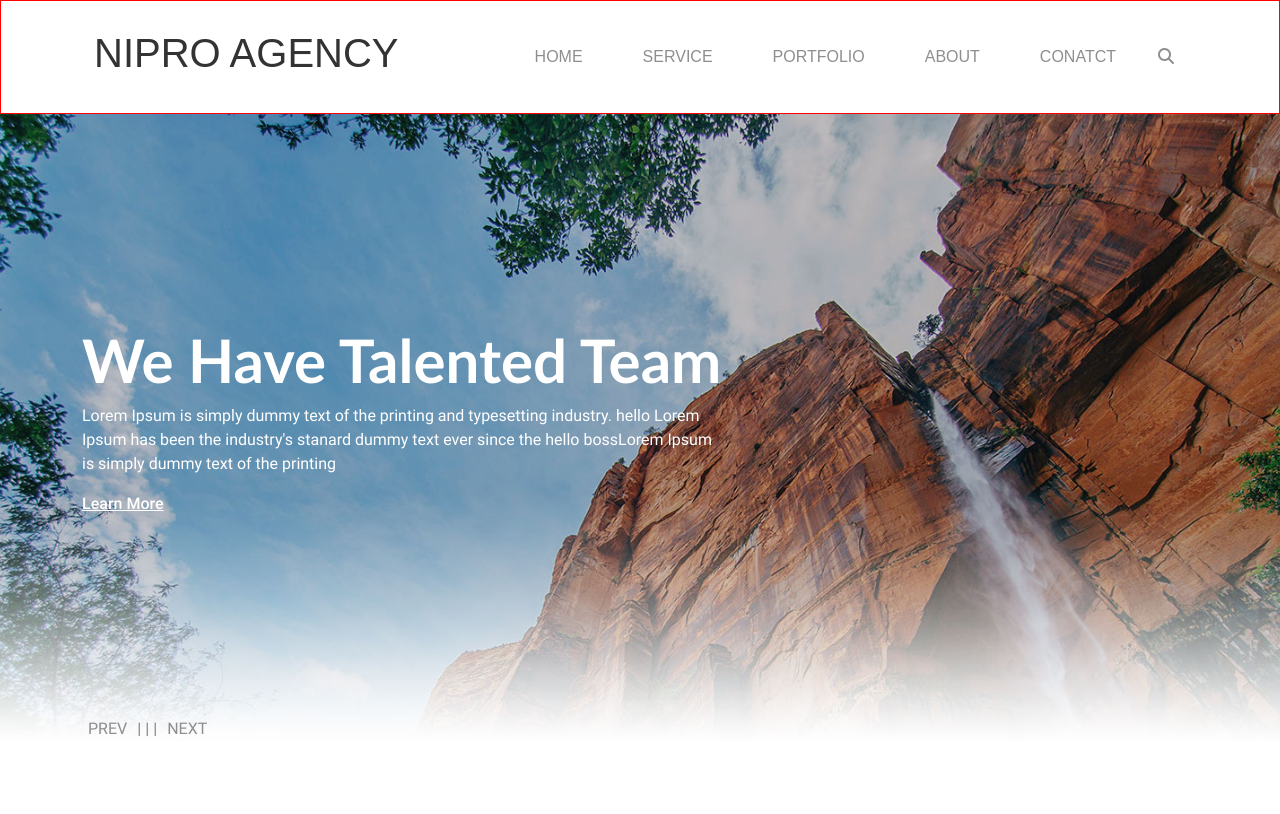
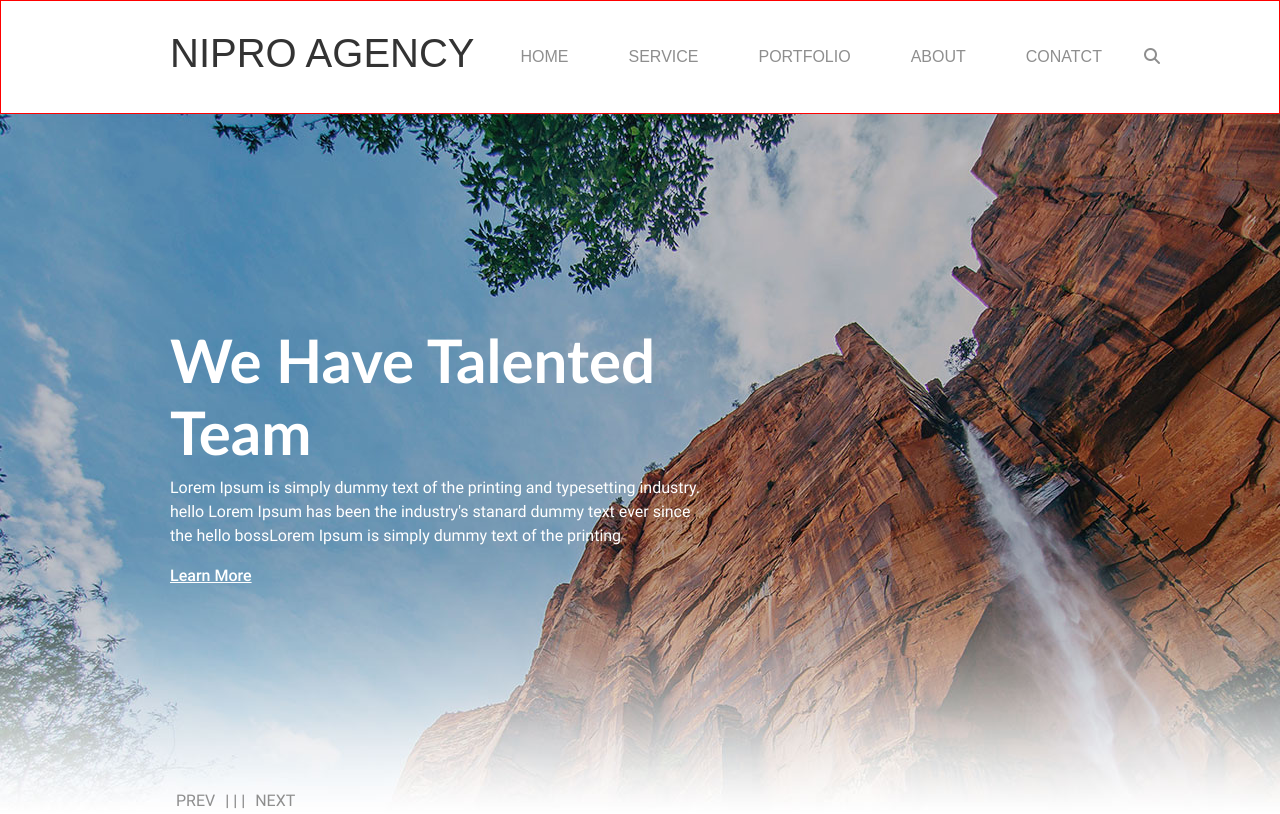
Before and after one commit to rislam-ct/ssb528classpractice23, a plain HTML site: page index.html in a window 1280 px wide. Drawn offline with Linux system fonts and the light colour scheme; a web font is replaced by a local one.

Commit message:
Add files via upload

```diff
--- a/css/style.css
+++ b/css/style.css
@@ -17,6 +17,7 @@ body {font-family: 'Roboto-Medium', sans-serif;
 	font-size: 16px;
 	font-weight: 400;
 	color: #8e8e8e;}
+.c_padding {padding: 0 100px;}
 /*Common End*/
 
 /*Header Start*/
@@ -34,7 +35,8 @@ header {padding: 15px 0;
     color: #8e8e8e;
 	padding: 0 30px !important;}
 .menu ul li a:hover {color: #333333 !important;}
-.btn_search {border: none;}
+.btn_search {padding-right: 0;
+	border: none;}
 .btn_search i {color: #8e8e8e;}
 .btn_search:after {display: none;}
 .cstm_drop_menu {width: 400px;
@@ -54,7 +56,7 @@ header {padding: 15px 0;
 	border: 0;
 	background: transparent;}
 /*Header End*/
-
+.sss {padding: 0;}
 /*Slider Section Start*/
 .slider {background-image:url(../images/slider.jpg);
 	background-repeat: no-repeat;
--- a/index.html
+++ b/index.html
@@ -15,9 +15,9 @@
 <body>
 <!--Header Start-->
 <header>
-	<div class="container">
+	<div class="container c_padding">
 		<nav class="navbar navbar-expand-lg c_nav">
-		  <div class="container-fluid">
+		  <div class="container-fluid p-0">
 		    <a class="navbar-brand logo" href="index.html">
 		    	<h1>NIPRO AGENCY</h1>
 		    </a>
@@ -68,8 +68,8 @@
 </header>
 <!--Header End-->
 <!--Slider Section Start-->
-<section class="slider">
-	<div class="container">
+<section class="slider ">
+	<div class="container c_padding">
 		<div class="row">
 			<div class="col-lg-7">
 				<!--Slider-->
```
